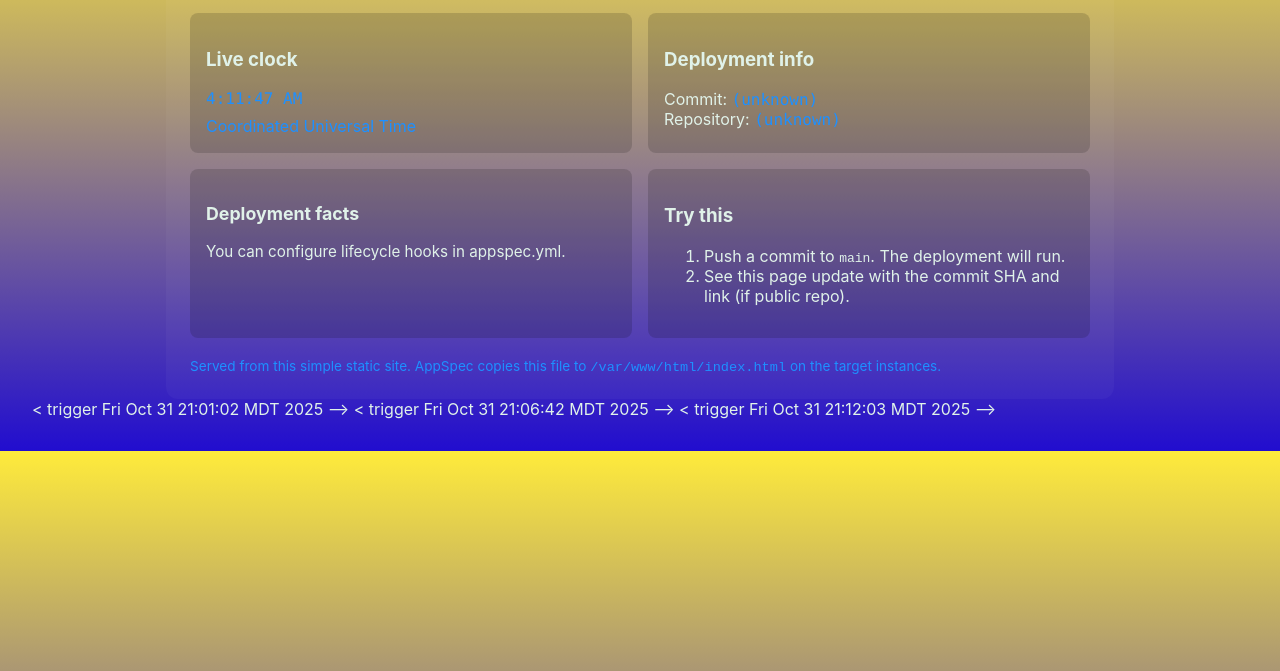
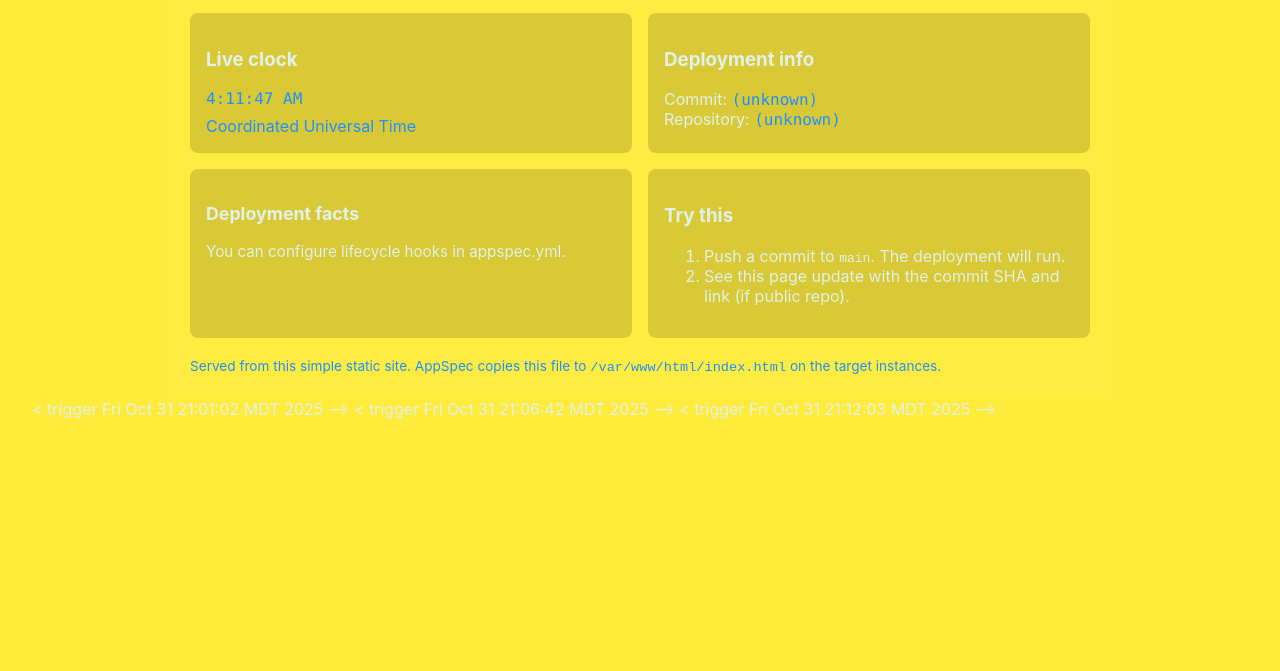
Before and after one commit to joshuakaideroberts/code-deploy-practice, a plain HTML site: page index.html in a window 1280 px wide. Shown: the part 129-800 px from the top of the page. Drawn offline with Linux system fonts and the light colour scheme; no server answers.

Commit message:
Update index.html

```diff
--- a/index.html
+++ b/index.html
@@ -14,7 +14,7 @@
     }
 
     body {
-      background: linear-gradient(180deg, var(--bg), #210dcf);
+      background: var(--bg);
       color: var(--muted);
       font-family: Inter, Arial, sans-serif;
       margin: 0;
```
